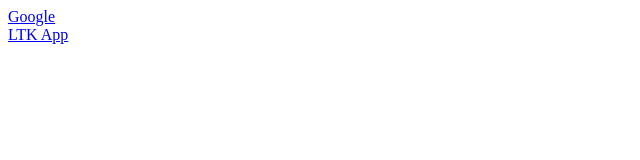
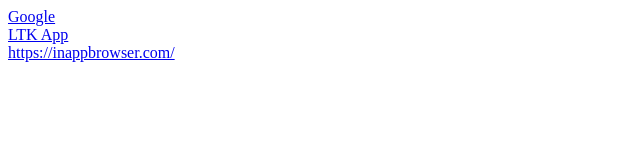
Before and after one commit to mhoglan/test, a plain HTML site: page index.html in a window 1280 px wide. Shown: the whole page, without its empty margins (0-640 px from the left). Drawn offline with Linux system fonts and the light colour scheme.

Commit message:
Update index.html

```diff
--- a/index.html
+++ b/index.html
@@ -3,5 +3,7 @@
   <a href="http://google.com">Google</a>
   <br>
   <a href="com.rewardstyle.ltk://">LTK App</a>
+  <br>
+  <a href="https://inappbrowser.com/">https://inappbrowser.com/</a>
 </body>
 </html
```
